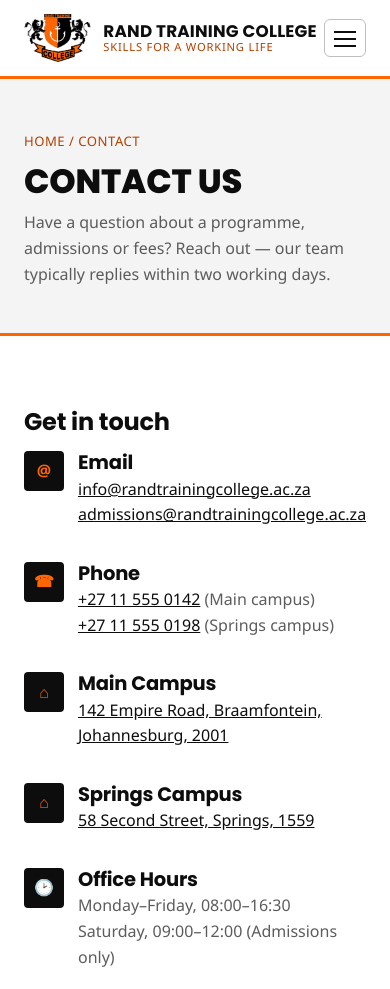
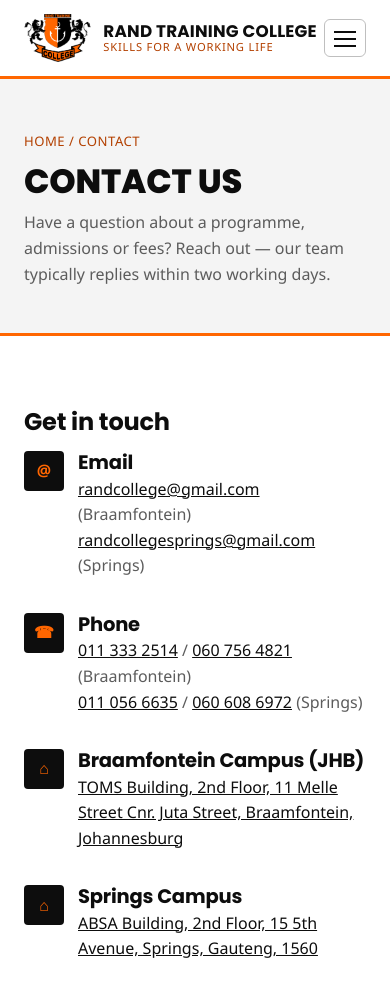
Before and after one commit to mavusosesikho40-eng/PART_1, a plain HTML site: page website/contact.html in a window 390 px wide. Shown: the top 989 px of the page. Drawn offline with Linux system fonts and the light colour scheme.

Commit message:
Replace placeholder contact details with real campus addresses (#60)
Updates the Braamfontein (JHB) and Springs campus addresses, phone
numbers and emails sitewide (shared footer on every page, the contact
page's dedicated campus section and map embed, and the news page's
Open Day listing) to match the institution's real accreditation
brochure, replacing the placeholder address/phone/email used
throughout the earlier fictional-site draft.


Claude-Session: https://claude.ai/code/session_01EmdSMH4wz8yS4LGn6p7Dk4

Co-authored-by: Claude <noreply@anthropic.com>

```diff
--- a/website/contact.html
+++ b/website/contact.html
@@ -76,28 +76,28 @@
             <span class="info-icon" aria-hidden="true">@</span>
             <div>
               <h3 style="margin-bottom:2px;">Email</h3>
-              <p><a href="mailto:info@randtrainingcollege.ac.za">info@randtrainingcollege.ac.za</a><br><a href="mailto:admissions@randtrainingcollege.ac.za">admissions@randtrainingcollege.ac.za</a></p>
+              <p><a href="mailto:randcollege@gmail.com">randcollege@gmail.com</a> (Braamfontein)<br><a href="mailto:randcollegesprings@gmail.com">randcollegesprings@gmail.com</a> (Springs)</p>
             </div>
           </li>
           <li>
             <span class="info-icon" aria-hidden="true">&#9742;</span>
             <div>
               <h3 style="margin-bottom:2px;">Phone</h3>
-              <p><a href="tel:+27115550142">+27 11 555 0142</a> (Main campus)<br><a href="tel:+27115550198">+27 11 555 0198</a> (Springs campus)</p>
+              <p><a href="tel:+27113332514">011 333 2514</a> / <a href="tel:+27607564821">060 756 4821</a> (Braamfontein)<br><a href="tel:+27110566635">011 056 6635</a> / <a href="tel:+27606086972">060 608 6972</a> (Springs)</p>
             </div>
           </li>
           <li>
             <span class="info-icon" aria-hidden="true">&#8962;</span>
             <div>
-              <h3 style="margin-bottom:2px;">Main Campus</h3>
-              <p><a href="https://www.google.com/maps/search/?api=1&amp;query=142+Empire+Road%2C+Braamfontein%2C+Johannesburg" target="_blank" rel="noopener">142 Empire Road, Braamfontein, Johannesburg, 2001</a></p>
+              <h3 style="margin-bottom:2px;">Braamfontein Campus (JHB)</h3>
+              <p><a href="https://www.google.com/maps/search/?api=1&amp;query=11+Melle+Street%2C+Braamfontein%2C+Johannesburg" target="_blank" rel="noopener">TOMS Building, 2nd Floor, 11 Melle Street Cnr. Juta Street, Braamfontein, Johannesburg</a></p>
             </div>
           </li>
           <li>
             <span class="info-icon" aria-hidden="true">&#8962;</span>
             <div>
               <h3 style="margin-bottom:2px;">Springs Campus</h3>
-              <p><a href="https://www.google.com/maps/search/?api=1&amp;query=58+Second+Street%2C+Springs" target="_blank" rel="noopener">58 Second Street, Springs, 1559</a></p>
+              <p><a href="https://www.google.com/maps/search/?api=1&amp;query=15+5th+Avenue%2C+Springs%2C+Gauteng" target="_blank" rel="noopener">ABSA Building, 2nd Floor, 15 5th Avenue, Springs, Gauteng, 1560</a></p>
             </div>
           </li>
           <li>
@@ -111,8 +111,8 @@
 
         <div class="map-wrap mt-lg">
           <iframe
-            title="Map showing Rand Training College main campus in Braamfontein, Johannesburg"
-            src="https://www.google.com/maps?q=Braamfontein,+Johannesburg&output=embed"
+            title="Map showing Rand Training College's Braamfontein (JHB) campus"
+            src="https://www.google.com/maps?q=11+Melle+Street,+Braamfontein,+Johannesburg&output=embed"
             loading="lazy"
             referrerpolicy="no-referrer-when-downgrade">
           </iframe>
@@ -205,9 +205,9 @@
       <div>
         <h4>Contact</h4>
         <ul class="footer-links">
-          <li><a href="https://www.google.com/maps/search/?api=1&query=142+Empire+Road%2C+Braamfontein%2C+Johannesburg" target="_blank" rel="noopener">142 Empire Road, Braamfontein, Johannesburg</a></li>
-          <li><a href="tel:+27115550142">+27 11 555 0142</a></li>
-          <li><a href="mailto:info@randtrainingcollege.ac.za">info@randtrainingcollege.ac.za</a></li>
+          <li><a href="https://www.google.com/maps/search/?api=1&query=11+Melle+Street%2C+Braamfontein%2C+Johannesburg" target="_blank" rel="noopener">11 Melle Street, Braamfontein, Johannesburg</a></li>
+          <li><a href="tel:+27113332514">011 333 2514</a></li>
+          <li><a href="mailto:randcollege@gmail.com">randcollege@gmail.com</a></li>
         </ul>
       </div>
     </div>
```
Also changed, not shown: website/404.html (+3 -3 lines), website/about.html (+3 -3 lines), website/academics.html (+3 -3 lines), website/admissions.html (+3 -3 lines), website/index.html (+3 -3 lines), website/news.html (+4 -4 lines), website/programs/civil-engineering-technology.html (+3 -3 lines), website/programs/community-health-work.html (+3 -3 lines), website/programs/electrical-installation.html (+3 -3 lines), website/programs/financial-accounting.html (+3 -3 lines), website/programs/it-support-helpdesk.html (+3 -3 lines), website/programs/marketing-entrepreneurship.html (+3 -3 lines), website/programs/mechanical-engineering.html (+3 -3 lines), website/programs/network-administration.html (+3 -3 lines), 5 more files.
